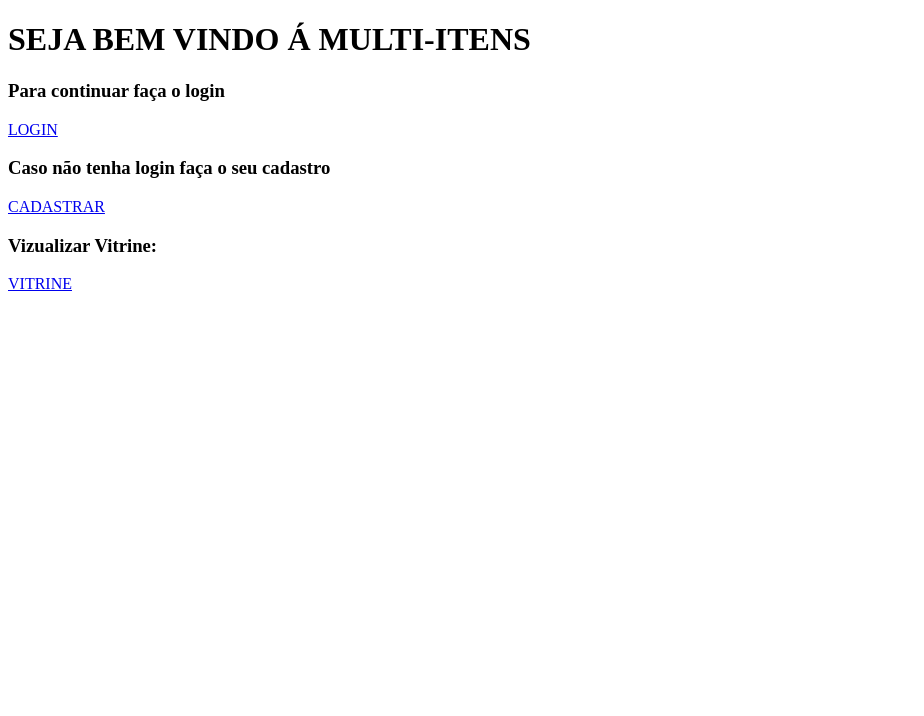
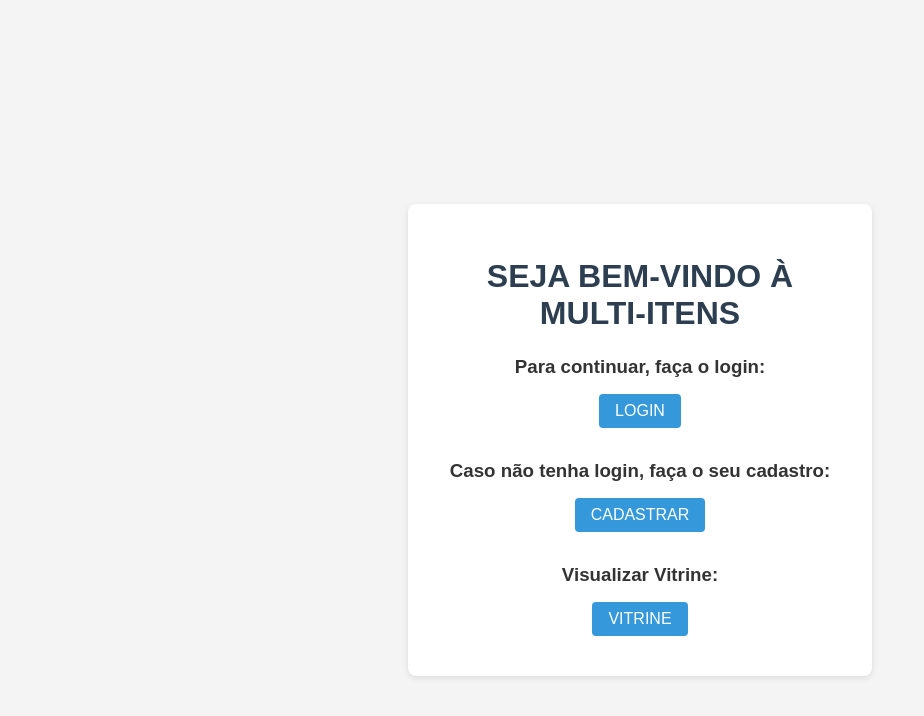
Before and after one commit to Gouveia31/TRABALHO-LP1-GUSTAVO-GOUVEIA-FERNANDO-VILHEGAS, a website: page publico/index.html in a window 1280 px wide. Shown: the whole page, without its empty margins (0-924 px from the left). Drawn offline with Linux system fonts and the light colour scheme.

Commit message:
Adicionado css no index.html

```diff
--- /dev/null
+++ b/publico/css/index.css
@@ -0,0 +1,45 @@
+body {
+    font-family: Arial, sans-serif;
+    background-color: #f4f4f4;
+    color: #333;
+    padding: 2rem;
+    display: flex;
+    justify-content: center;
+    align-items: center;
+    height: 100vh;
+}
+
+.container {
+    background-color: white;
+    padding: 2rem;
+    border-radius: 8px;
+    box-shadow: 0 2px 6px rgba(0,0,0,0.1);
+    max-width: 400px;
+    width: 100%;
+    text-align: center;
+}
+
+h1 {
+    color: #2c3e50;
+    margin-bottom: 1rem;
+}
+
+h3 {
+    margin-top: 1.5rem;
+    margin-bottom: 0.5rem;
+}
+
+a {
+    display: inline-block;
+    margin: 0.5rem;
+    padding: 0.5rem 1rem;
+    text-decoration: none;
+    background-color: #3498db;
+    color: white;
+    border-radius: 4px;
+    transition: background-color 0.2s ease;
+}
+
+a:hover {
+    background-color: #2980b9;
+}
--- a/publico/index.html
+++ b/publico/index.html
@@ -4,14 +4,19 @@
     <meta charset="UTF-8">
     <meta name="viewport" content="width=device-width, initial-scale=1.0">
     <title>Document</title>
+    <link rel="stylesheet" href="./css/index.css">
 </head>
 <body>
-    <h1>SEJA BEM VINDO Á MULTI-ITENS</h1>
-    <h3>Para continuar faça o login</h3>
-    <a href="/login.html">LOGIN</a>
-    <h3>Caso não tenha login faça o seu cadastro</h3>
-    <a href="/cadastro.html">CADASTRAR</a>
-    <h3>Vizualizar Vitrine:</h3>
-    <a href="/vitrine.html">VITRINE</a>
+    <div class="container">
+        <h1>SEJA BEM-VINDO À MULTI-ITENS</h1>
+        <h3>Para continuar, faça o login:</h3>
+        <a href="/login.html">LOGIN</a>
+
+        <h3>Caso não tenha login, faça o seu cadastro:</h3>
+        <a href="/cadastro.html">CADASTRAR</a>
+
+        <h3>Visualizar Vitrine:</h3>
+        <a href="/vitrine.html">VITRINE</a>
+    </div>
 </body>
 </html>
```
